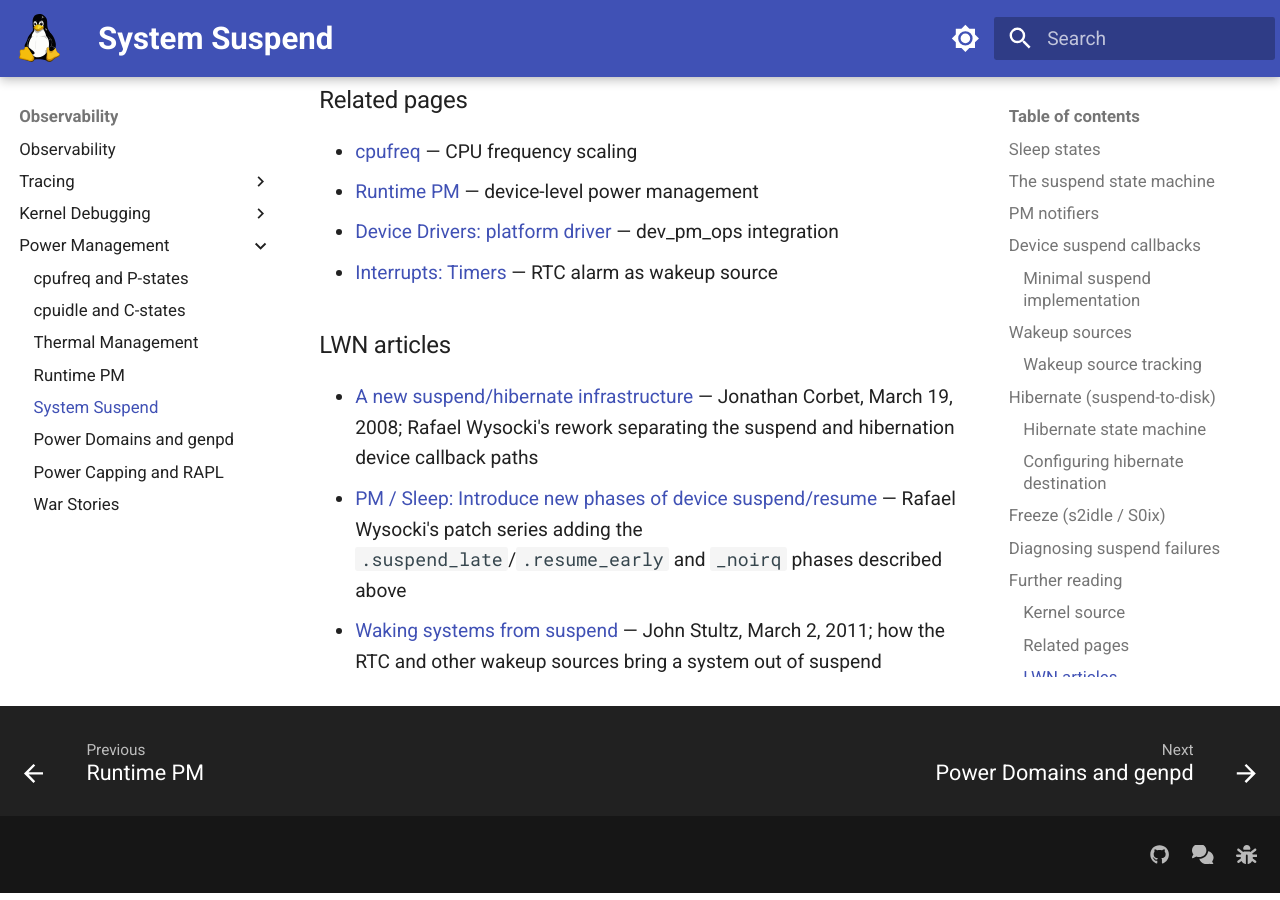
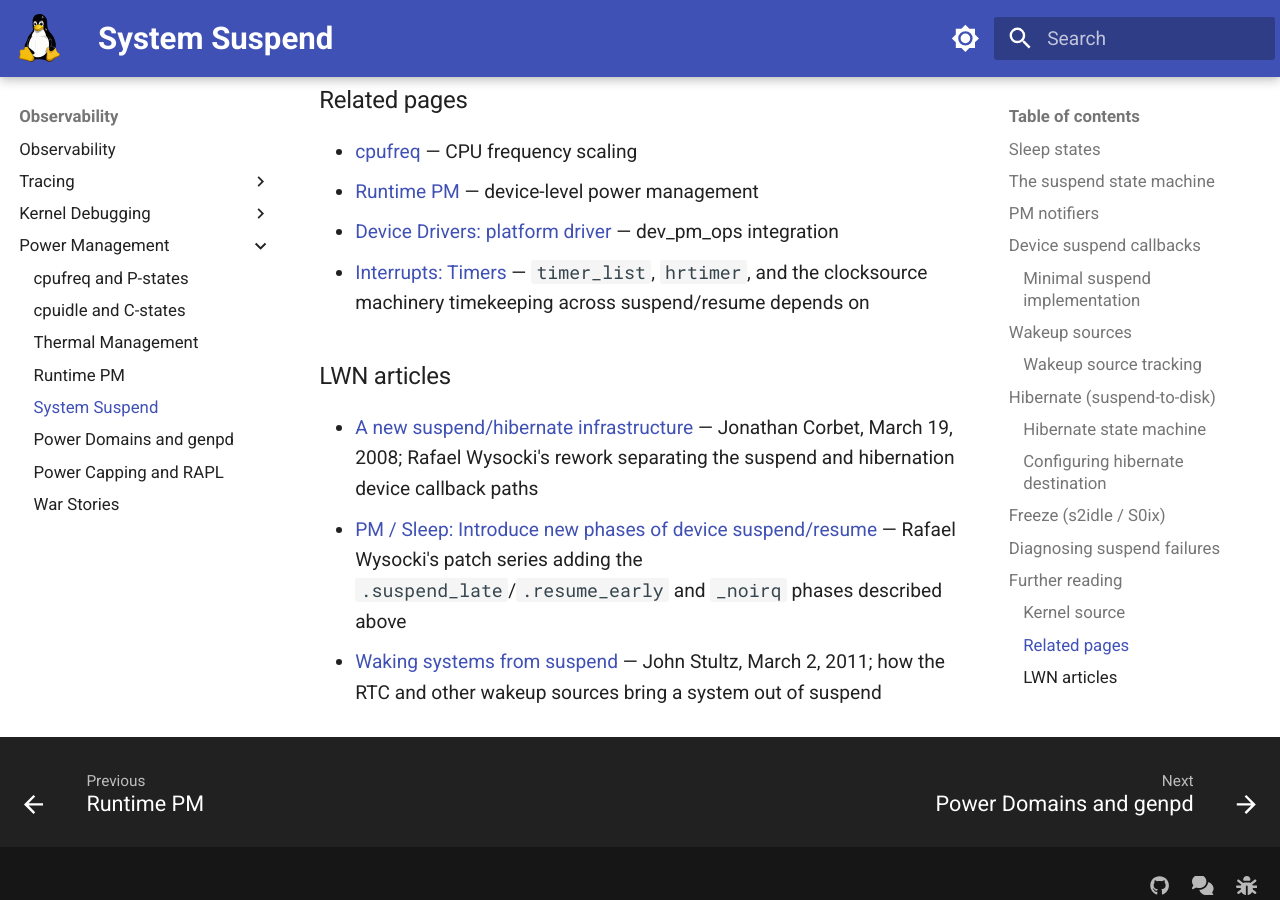
Before and after one commit to laveeshb/linux-kernel-internals, an MkDocs documentation site: the page built from docs/power/suspend.md, in a window 1280 px wide and 900 px high, scrolled down 9640 px. Built offline with MkDocs 1.6.1 and Material for MkDocs 9.7.7, drawn with Linux system fonts in a browser that asks for light colours.

Commit message:
Fix round-1 review findings for docs/power/ (PR #757)
Two independent review passes (4 files each, covering both per-file
scrutiny and cross-file checks) found only minor issues, no
fabrications surviving in the citation pass's own new claims:

- cpuidle.md, power-domains.md, suspend.md: three Related-pages
  descriptions overclaimed what their target page actually covers
  (an RT-tuning page that doesn't mention C-states; a device-tree
  page that doesn't mention the power-domains binding; a timers page
  that doesn't mention RTC wakeup).
- war-stories.md: an "always" overstated a driver behavior that has
  a real quirk-gated exception (I2C_HID_QUIRK_NO_SLEEP_ON_SUSPEND).
- runtime-pm.md: an approximate struct-field count was off by ~60%.

All 5 findings are precision/wording fixes, not technical
fabrications - the two review passes independently confirmed every
struct, function, MSR address, and file path this PR touches is
correct against real kernel source, and that war-stories.md's 5
incident premises are all sound (no rewrite needed, unlike three
prior directories in this epic).

```diff
--- a/docs/power/suspend.md
+++ b/docs/power/suspend.md
@@ -354,7 +354,7 @@ echo mem | sudo tee /sys/power/state
 - [cpufreq](cpufreq.md) — CPU frequency scaling
 - [Runtime PM](runtime-pm.md) — device-level power management
 - [Device Drivers: platform driver](../drivers/platform-driver.md) — dev_pm_ops integration
-- [Interrupts: Timers](../interrupts/timers.md) — RTC alarm as wakeup source
+- [Interrupts: Timers](../interrupts/timers.md) — `timer_list`, `hrtimer`, and the clocksource machinery timekeeping across suspend/resume depends on
 
 ### LWN articles
 
```
Also changed, not shown: docs/power/cpuidle.md (+1 -1 lines), docs/power/power-domains.md (+1 -1 lines), docs/power/runtime-pm.md (+1 -1 lines), docs/power/war-stories.md (+1 -1 lines).
